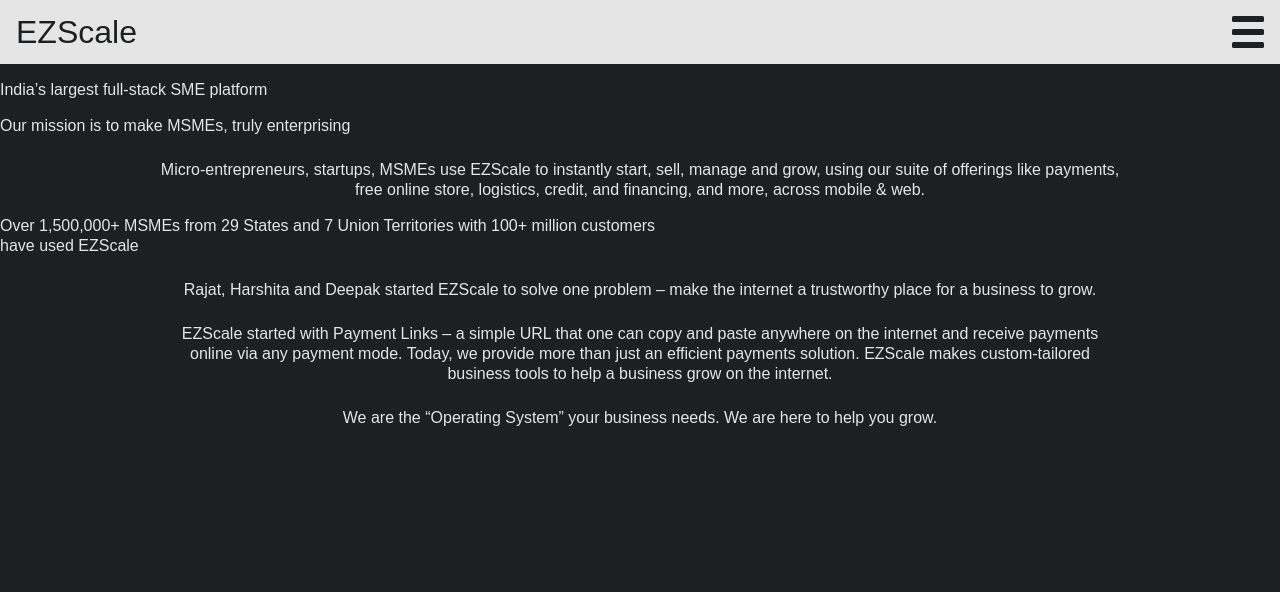
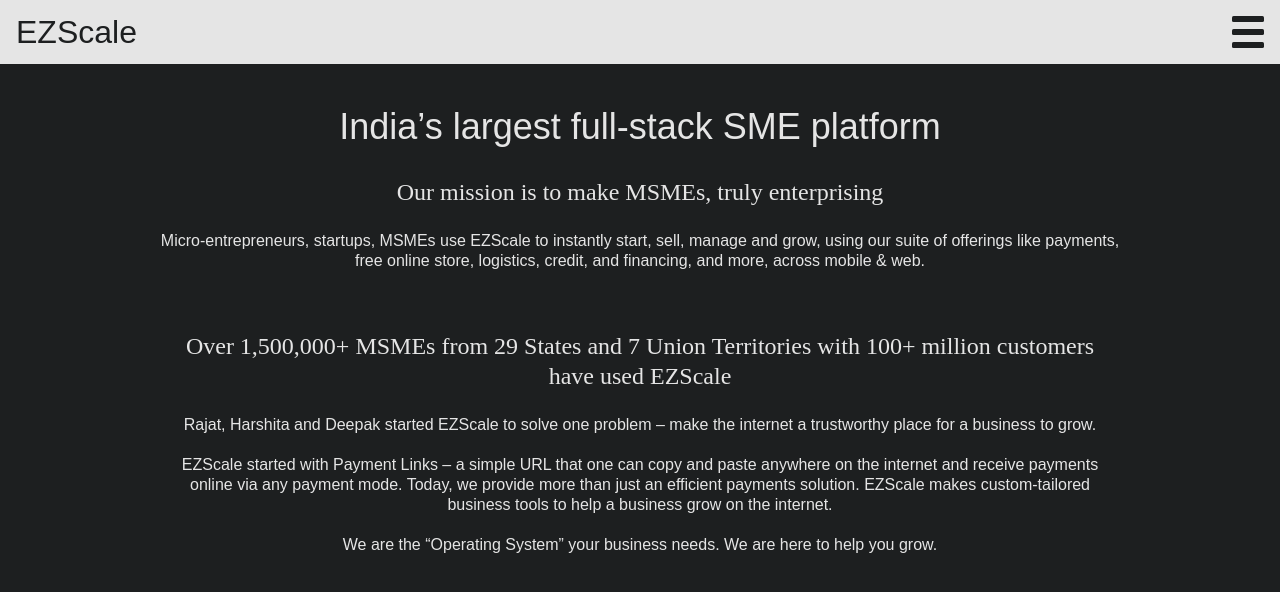
Before and after one commit to vieee/ezscale_tel_work, a Next.js app: page /about in a window 1280 px wide. Shown: the top 592 px of the page. Built offline with nearby package versions, Linux system fonts and the light colour scheme.

Commit message:
Update Home Page Styles

```diff
--- a/styles/HomePage.module.css
+++ b/styles/HomePage.module.css
@@ -1,7 +1,53 @@
 .p {
+    margin-top: 1.25rem;
+    margin-left: auto;
+    margin-right: auto;
+    max-width: 60em;
+    text-align: center;
+}
+
+.ph {
     margin-top: 1.5rem;
     margin-left: auto;
     margin-right: auto;
     max-width: 60em;
     text-align: center;
+    font-size: 2.5rem;
 }
+
+.ph2 {
+    margin-top: 2.5rem;
+    margin-left: auto;
+    margin-right: auto;
+    max-width: 60em;
+    text-align: center;
+    font-size: 2.25rem;
+}
+
+.iframe {
+    margin-left: auto;
+    margin-right: auto;
+    display: flex;
+    align-items: center;
+    justify-content: center;
+}
+
+.pz {
+    margin-top: -0.5rem;
+    margin-left: auto;
+    margin-right: auto;
+    max-width: 60em;
+    text-align: center;
+    font-size: 1.5rem;
+    font-family: Raleway;
+}
+
+.pz2 {
+    margin-top: 3.75rem;
+    margin-left: auto;
+    margin-right: auto;
+    max-width: 60em;
+    text-align: center;
+    font-size: 1.5rem;
+    font-family: Raleway;
+}
```
